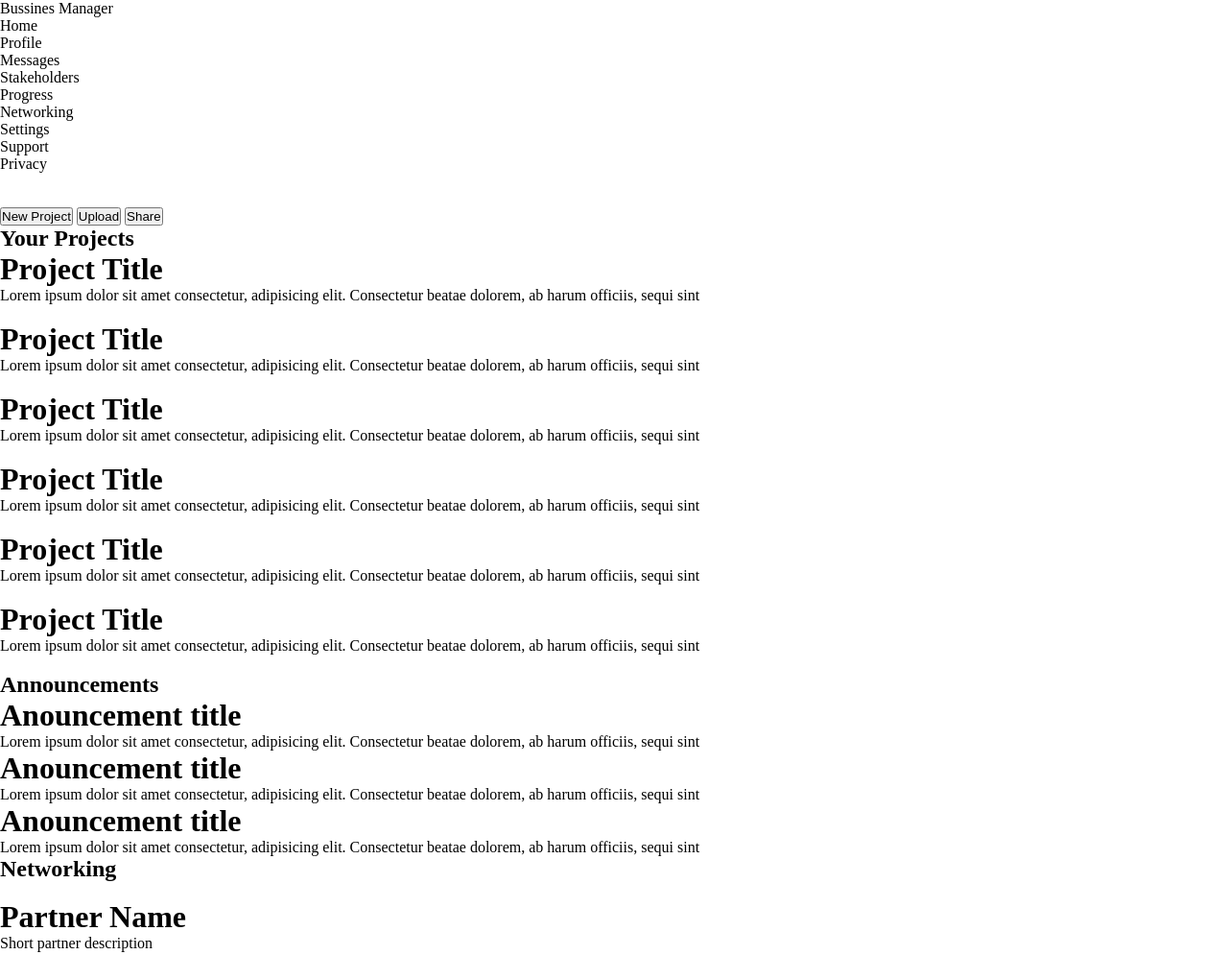
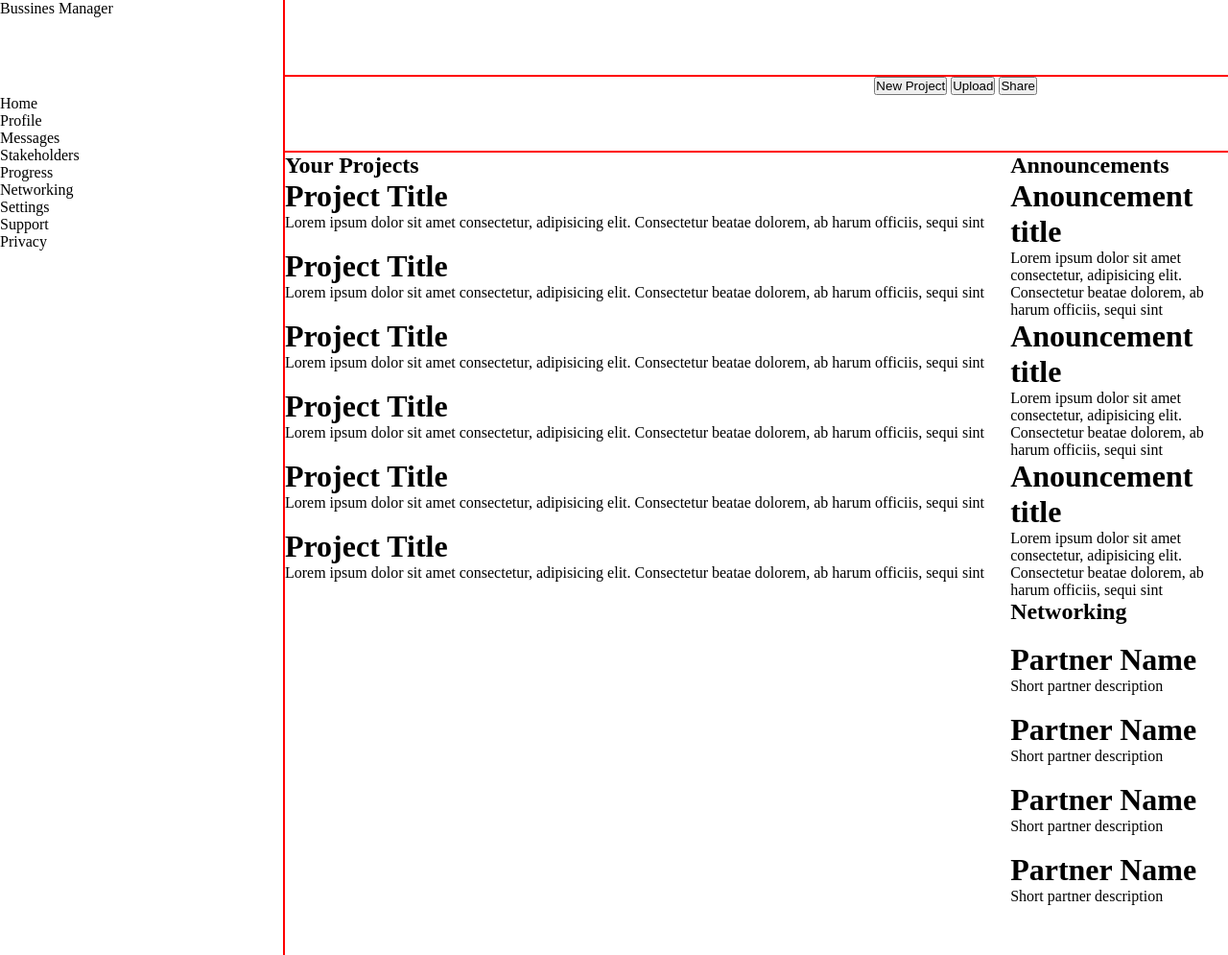
Before and after one commit to fran-dv/simple-dashboard-design, a plain HTML site: page index.html in a window 1280 px wide. Shown: the top 995 px of the page at 96% size. Drawn offline with Linux system fonts and the light colour scheme; a web font is replaced by a local one.

Commit message:
Implement grid template

```diff
--- a/index.html
+++ b/index.html
@@ -16,7 +16,7 @@
     <div id="dashboard">
         <div id="sidebar">
             <div class="title"><img class="sidebar-logo" src="#" alt="">Bussines Manager</div>
-            <ul>
+            <ul class="sidebar-buttons">
                 <li>Home</li>
                 <li>Profile</li>
                 <li>Messages</li>
--- a/style.css
+++ b/style.css
@@ -13,6 +13,70 @@ body {
 
 }
 
+#dashboard {
+    display: grid;
+    background-color: red;
+    grid-template-rows: 1fr 1fr 12fr;
+    grid-template-columns: 3fr 10fr;
+    gap: 2px;
+}
+
+#dashboard > div {
+    background-color: white;
+}
+
+#dashboard > #sidebar {
+    grid-column: 1;
+    grid-row: 1 / -1;
+
+    display: grid;
+    grid-template-rows: 1fr 10fr;
+}
+
+#dashboard > #header {
+    grid-column: 2;
+    grid-row: 1;
+
+    display: grid;
+    grid-template-columns: 10fr 6fr;
+}
+
+
+#dashboard > #profile {
+    grid-column: 2;
+    grid-row: 2;
+
+    display: grid;
+    grid-template-columns: 10fr 6fr;
+}
+
+#dashboard > #main-section {
+    grid-column: 2;
+    grid-row: 3;
+
+    display: grid;
+    grid-template-columns: 10fr 3fr;
+    grid-template-rows: 1fr 1fr;
+}
+
+#main-section > .project {
+    grid-column: 1;
+    grid-row: 1 / -1;
+}
+
+#main-section > .announcements {
+    grid-column: 2;
+    grid-row: 1;
+}
+
+#main-section > .networking {
+    grid-column: 2;
+    grid-row: 2;
+}
+
+
+
+
 /*
 color scheme:
     - sidebar and buttons: #EE4266
```
Also changed, not shown: odin-design-example/dashboard-project.png (added).
